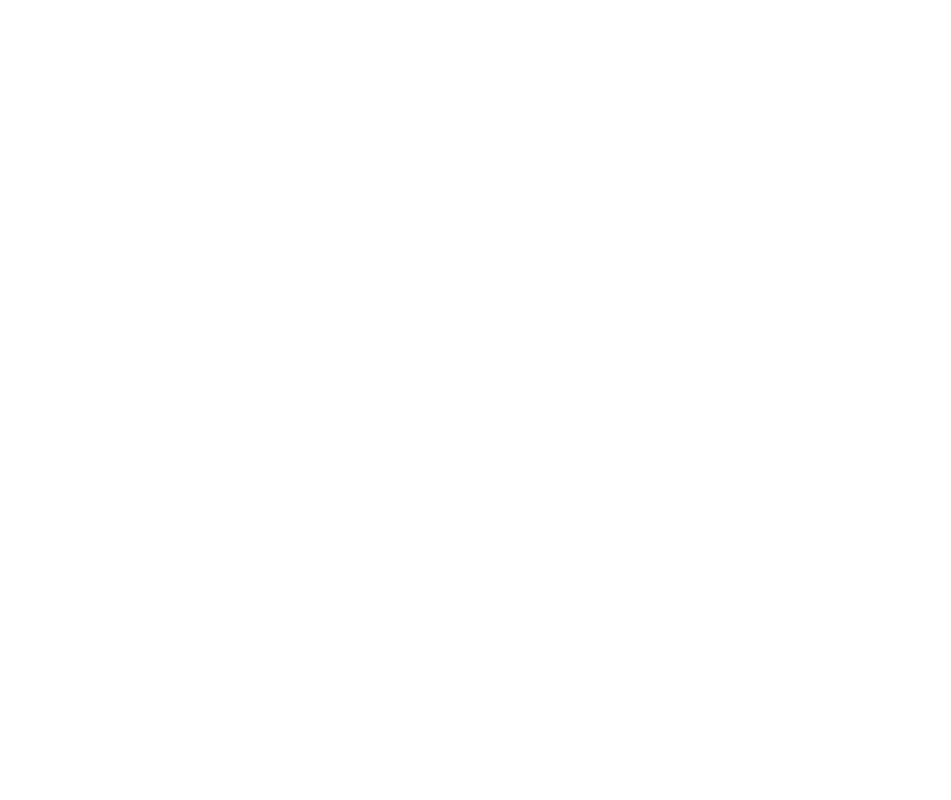
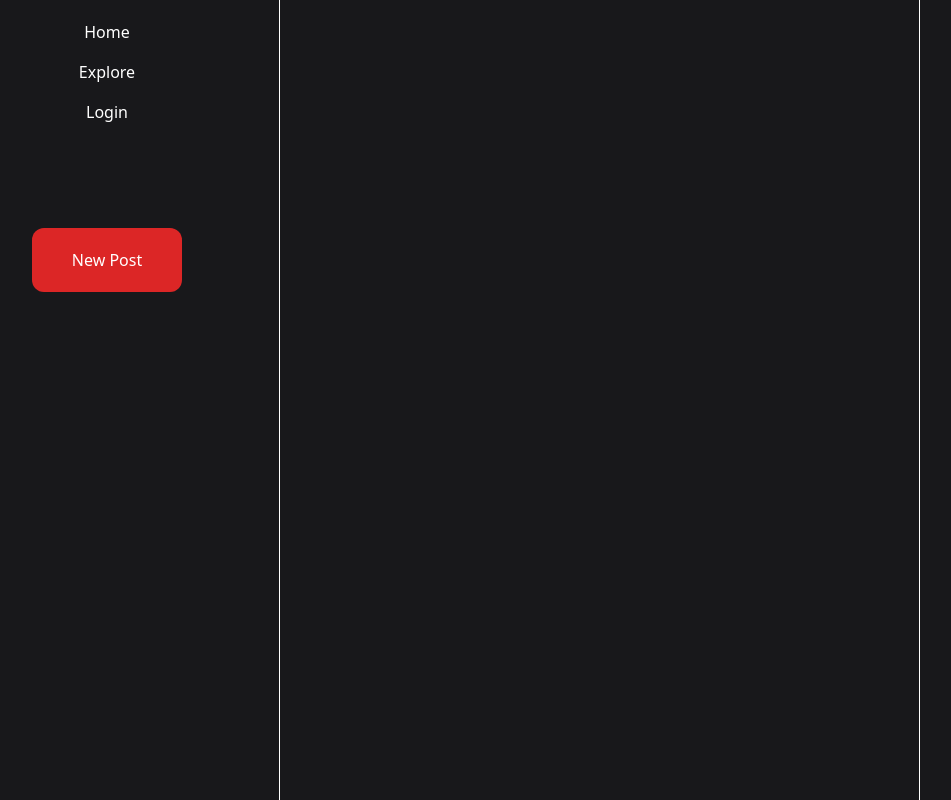
Before and after one commit to thepug432/MERN-twitter-clone, a React (Create React App) app in the folder client/: page /search/1 in a window 1280 px wide. Before the commit this address had no page. Shown: the whole page, without its empty margins (41-992 px from the left). Built offline with nearby package versions, Linux system fonts and the light colour scheme.

Commit message:
added search component

```diff
--- a/client/src/App.js
+++ b/client/src/App.js
@@ -8,6 +8,7 @@
 import FullPost from './pages/FullPost';
 import FullUser from './pages/FullUser';
 import Explore from './pages/Explore';
+import Search from './pages/Search';
 
 function App() {
   return (
@@ -25,10 +26,11 @@
         <Route path='/post/:id' element={<FullPost/>} />
         <Route path='/user/:id' element={<FullUser/>} />
         <Route path='/explore' element={<Explore/>} />
+        <Route path='/search/:query' element={<Search/>} />
 
       </Routes>
     </Router>
   );
 }
-//store.getState().auth.user
+
 export default App;
--- /dev/null
+++ b/client/src/pages/Search.jsx
@@ -0,0 +1,15 @@
+import React from 'react'
+import { useParams } from 'react-router-dom'
+import Wrapper from '../components/Wrapper'
+
+function Search() {
+    const { query } = useParams()
+
+    return (
+        <Wrapper>
+
+        </Wrapper>
+    )
+}
+
+export default Search
```
